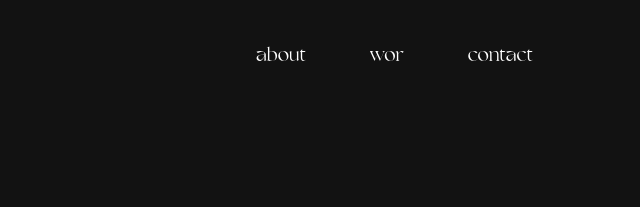
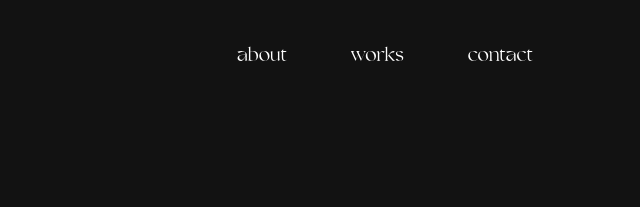
Before and after one commit to Chiisom03/Chiisom03.github.io, a plain HTML site: page index.html in a window 1280 px wide. Shown: the top 207 px of the page, 583-1223 px from the left. Drawn offline with Linux system fonts and the light colour scheme.

Commit message:
work corrected

```diff
--- a/index.html
+++ b/index.html
@@ -17,7 +17,7 @@
                     <a href="./" class="brand">peter<br> Chisom</a>
                     <ul class="nav__list">
                         <a href="#about" class="nav__item"><li>about</li></a>
-                        <a href="#work" class="nav__item"><li>wor</li></a>
+                        <a href="#work" class="nav__item"><li>works</li></a>
                         <a href="#contact" class="nav__item"><li>contact</li></a>
                     </ul>
                 </nav>
```
